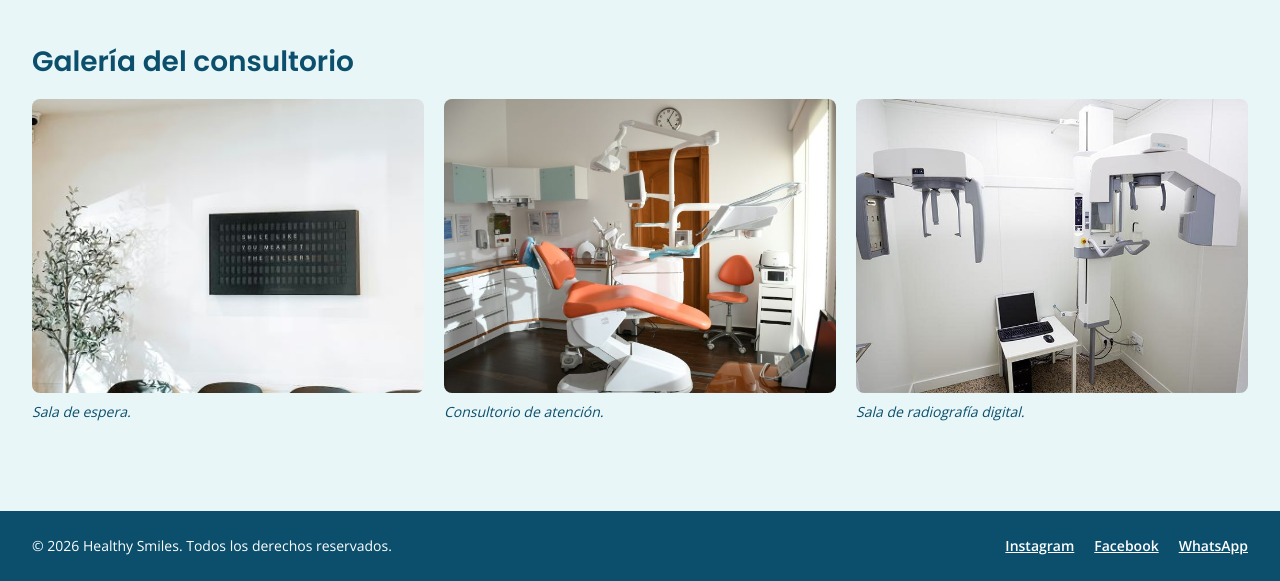
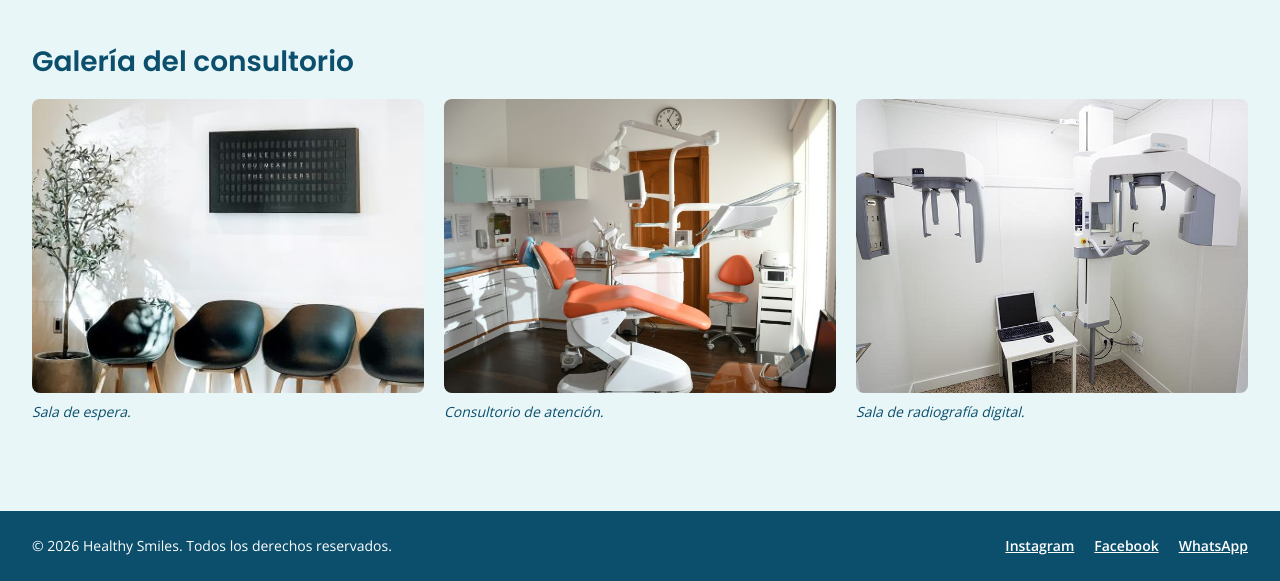
Before and after one commit to anaizu/healthy-smiles, a plain HTML site: page pages/instalaciones.html in a window 1280 px wide. Shown: the part 223-804 px from the top of the page. Drawn offline with nearby package versions, Linux system fonts and the light colour scheme.

Commit message:
fix: foto de la sala de espera recortada desde abajo para mostrar las sillas

```diff
--- a/css/style.css
+++ b/css/style.css
@@ -234,6 +234,11 @@ a {
     border-radius: 8px;
 }
 
+/* Recorte centrado abajo (sala de espera: que se vean las sillas) */
+.figura .figura__img--abajo {
+    object-position: center bottom;
+}
+
 .figura__texto {
     font-size: 14px;
     font-style: italic;
--- a/pages/instalaciones.html
+++ b/pages/instalaciones.html
@@ -33,7 +33,7 @@
             <h2>Galería del consultorio</h2>
 
             <figure class="figura">
-                <img src="../img/sala-de-espera.jpg" alt="Sala de espera con sillones y plantas, un cuadro que dice 'Smile like you mean it - The Killers'">
+                <img class="figura__img--abajo" src="../img/sala-de-espera.jpg" alt="Sala de espera con sillones y plantas, un cuadro que dice 'Smile like you mean it - The Killers'">
                 <figcaption class="figura__texto">Sala de espera.</figcaption>
             </figure>
 
```
